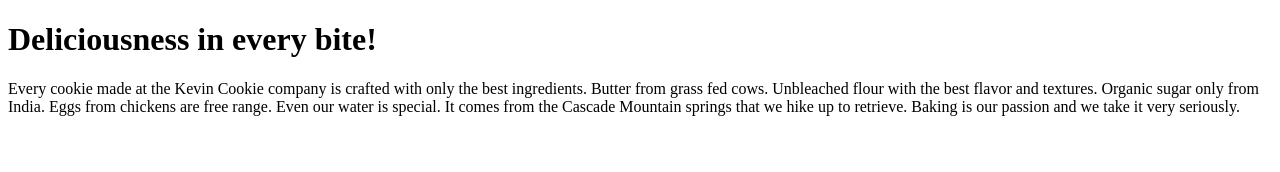
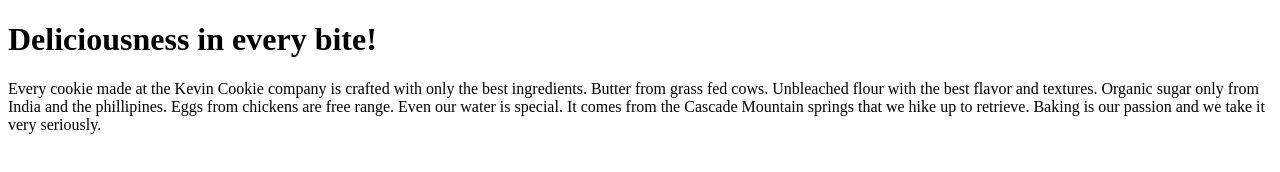
Before and after one commit to Arghyanil4/Kevin-cookie-company, a plain HTML site: page index.htm in a window 1280 px wide. Drawn offline with Linux system fonts and the light colour scheme.

Commit message:
Update index.htm

```diff
--- a/index.htm
+++ b/index.htm
@@ -3,7 +3,7 @@
 <body>
 
 <h1>Deliciousness in every bite!</h1>
-<p>Every cookie made at the Kevin Cookie company is crafted with only the best ingredients. Butter from grass fed cows. Unbleached flour with the best flavor and textures. Organic sugar only from India. Eggs from chickens are free range. Even our water is special. It comes from the Cascade Mountain springs that we hike up to retrieve. Baking is our passion and we take it very seriously.</p>
+<p>Every cookie made at the Kevin Cookie company is crafted with only the best ingredients. Butter from grass fed cows. Unbleached flour with the best flavor and textures. Organic sugar only from India and the phillipines. Eggs from chickens are free range. Even our water is special. It comes from the Cascade Mountain springs that we hike up to retrieve. Baking is our passion and we take it very seriously.</p>
 
 </body>
 </html>
```
